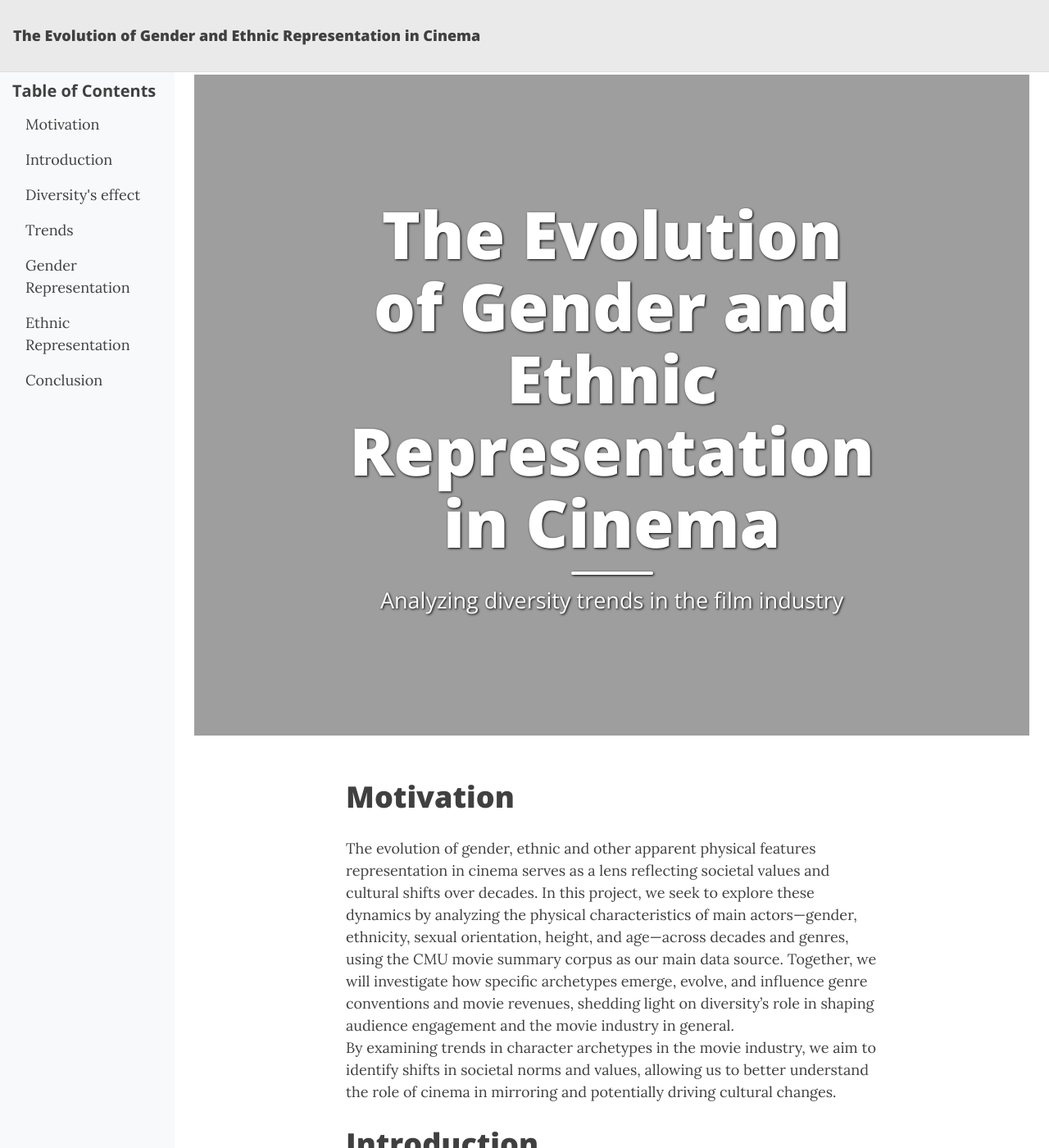
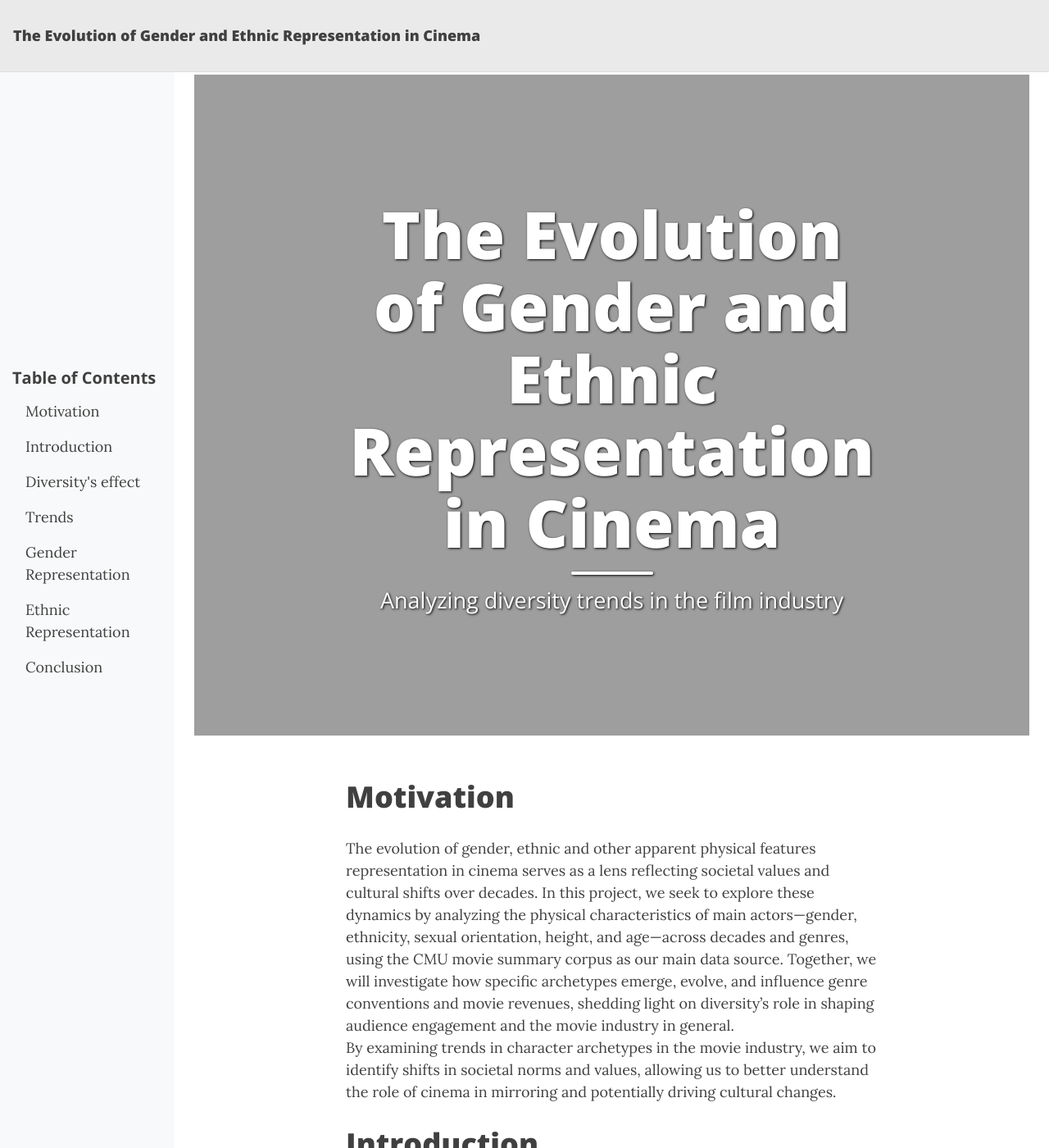
Before and after one commit to epfl-ada/ada-2024-project-insightmasters24, a Jekyll site: the page built from docs/index.md, in a window 1280 px wide and 1400 px high. Shown: the whole window at 82% size. Built offline with Jekyll 4.4.1, drawn with Linux system fonts in a browser that asks for light colours; the list of posts is cut into pages by our own code.

Commit message:
adjust pixels

```diff
--- a/docs/assets/css/beautifuljekyll.css
+++ b/docs/assets/css/beautifuljekyll.css
@@ -1129,7 +1129,7 @@ pre {
   top: 50%; /* Adjust this value to center it vertically/
  transform: translateY(-50%); /* This will center it by moving it up by half of its height */
  height: auto; /* Ensure the height is auto to accommodate content */
- padding-top: 50px; /* Adjust this value as needed */
+ padding-top: 400px; /* Adjust this value as needed */
  padding-bottom: 50px; /* Adjust this value as needed */
  background-color: var(--navbar-col);
  margin-top: 3.125rem; /* You can adjust this if needed */
```
